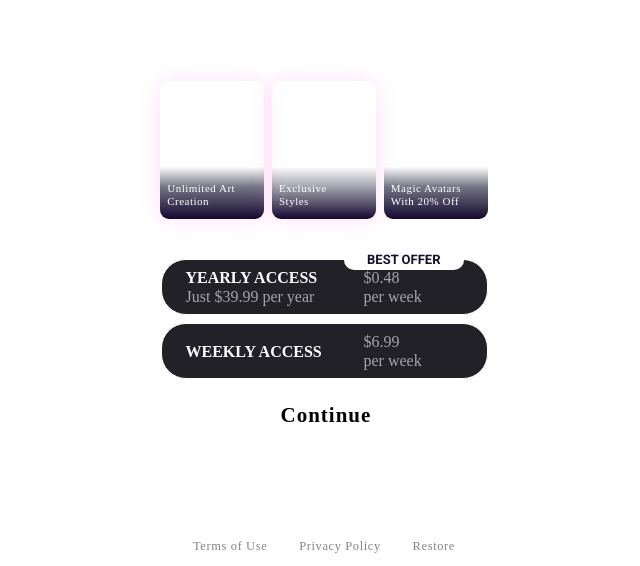
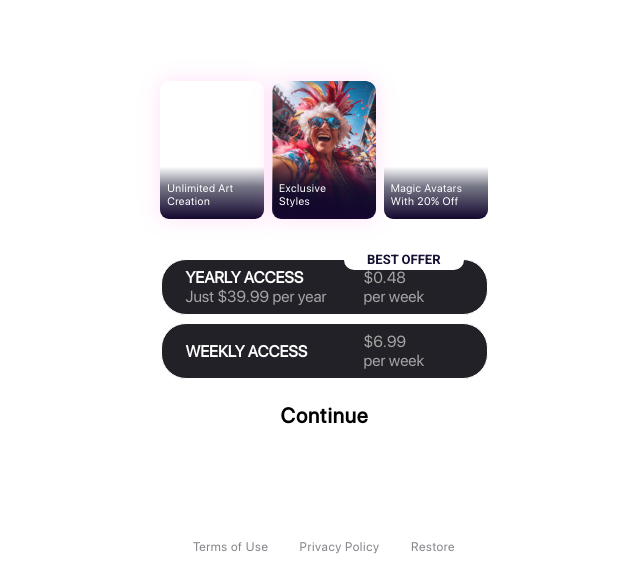
Before and after one commit to Ilya-Sakuro/bpmobile, a website built with Vite: page index.html in a window 1280 px wide. Shown: the part 234-800 px from the top of the page, without its empty margins (316-956 px from the left). Built offline with nearby package versions, Linux system fonts and the light colour scheme; files whose address does not match are found by name.

Commit message:
fix: path

```diff
--- a/css/style.scss
+++ b/css/style.scss
@@ -1,7 +1,7 @@
 @import url(https://fonts.googleapis.com/css?family=Roboto:100,100italic,300,300italic,regular,italic,500,500italic,700,700italic,900,900italic&display=swap);
 @font-face {
     font-family: 'SF Pro';
-    src: url('./public/Fonts/SFPRODISPLAYREGULAR.OTF') format('truetype');
+    src: url('../public/Fonts/SFPRODISPLAYREGULAR.OTF') format('truetype');
     font-weight: normal;
     font-style: normal;
 }
@@ -16,7 +16,7 @@
         color: white;
         background-color: #242424;
         font-family: -apple-system, 'SF Pro', 'Helvetica Neue', Helvetica, Arial, sans-serif;
-        background: url('./img/bg.png') no-repeat center center;
+        background: url('../img/bg.png') no-repeat center center;
         background-size: contain;
     }
     #app {
@@ -123,7 +123,7 @@
                 rgba(6, 9, 37, 0.558287) 76.68%,
                 #15072f 100%
             ),
-            url('./img/unlimitedBG.png') no-repeat center center;
+            url('../img/unlimitedBG.png') no-repeat center center;
         background-size: contain;
         border-radius: 9px;
         box-shadow: 0px 0px 21.6px 0px rgba(255, 130, 228, 0.24);
@@ -151,7 +151,7 @@
                 rgba(6, 9, 37, 0.373) 76.68%,
                 #15072f 100%
             ),
-            url('./img/exclusiveBG.png') no-repeat center center;
+            url('../public/img/exclusiveBG.png') no-repeat center center;
         background-size: contain;
         border-radius: 9px;
         box-shadow: 0px 0px 21.6px 0px rgba(255, 130, 228, 0.24);
@@ -178,7 +178,7 @@
                 rgba(6, 9, 37, 0.558287) 76.68%,
                 #15072f 100%
             ),
-            url('./img/Group 37@3x.png') no-repeat center center;
+            url('../img/Group 37@3x.png') no-repeat center center;
         background-size: contain;
         border-radius: 9px;
         border-radius: 9px;
--- a/scripts/supportedLanguages.js
+++ b/scripts/supportedLanguages.js
@@ -19,7 +19,7 @@ export const lang = getSupportedLanguages(supportedLanguages);
 
 export const loadTranslations = async lang => {
     try {
-        const response = await fetch(`./public/data/${lang}.json`);
+        const response = await fetch(`../data/${lang}.json`);
         const data = await response.json();
 
         translations = data;
```
Also changed, not shown: main.js (+4 -4 lines).
